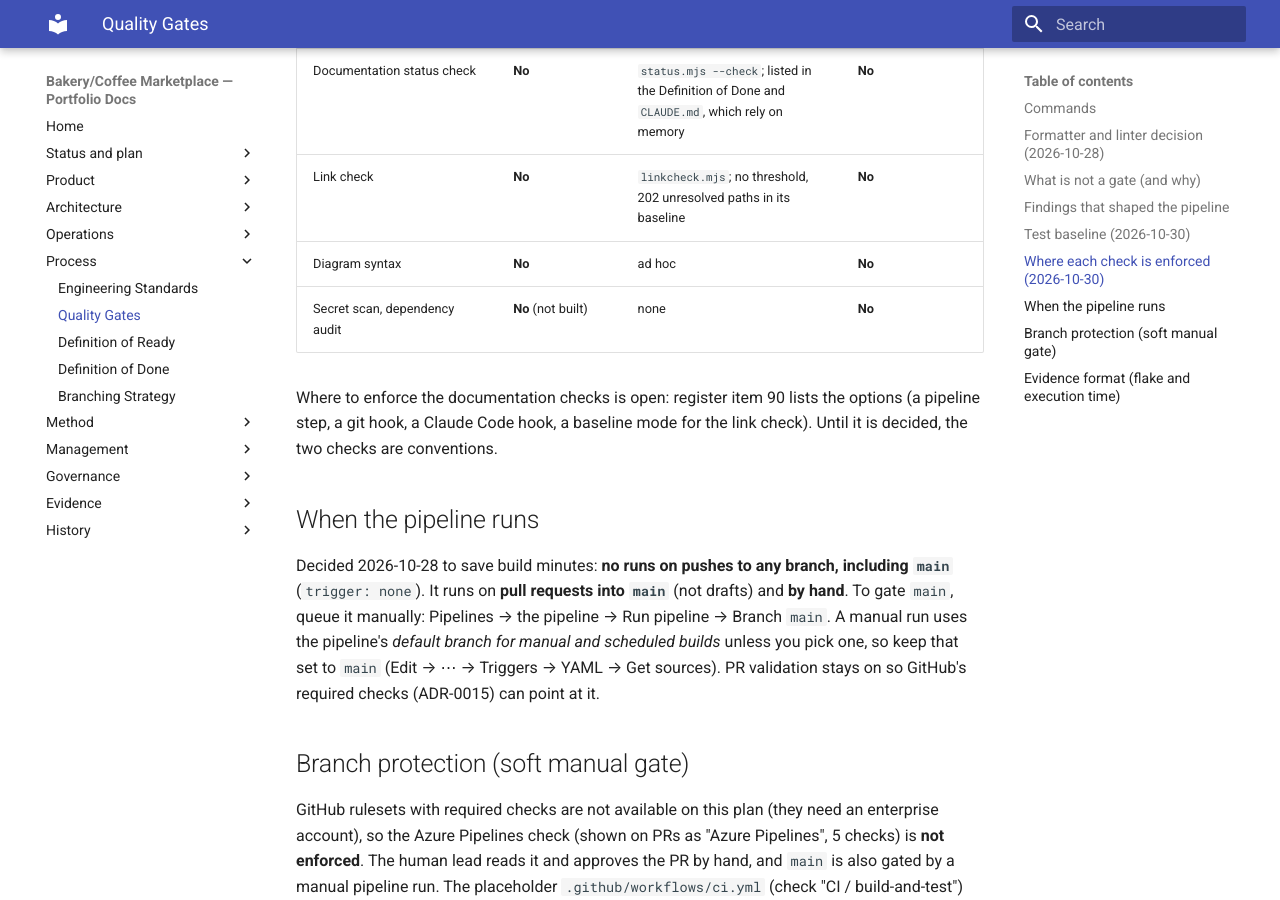
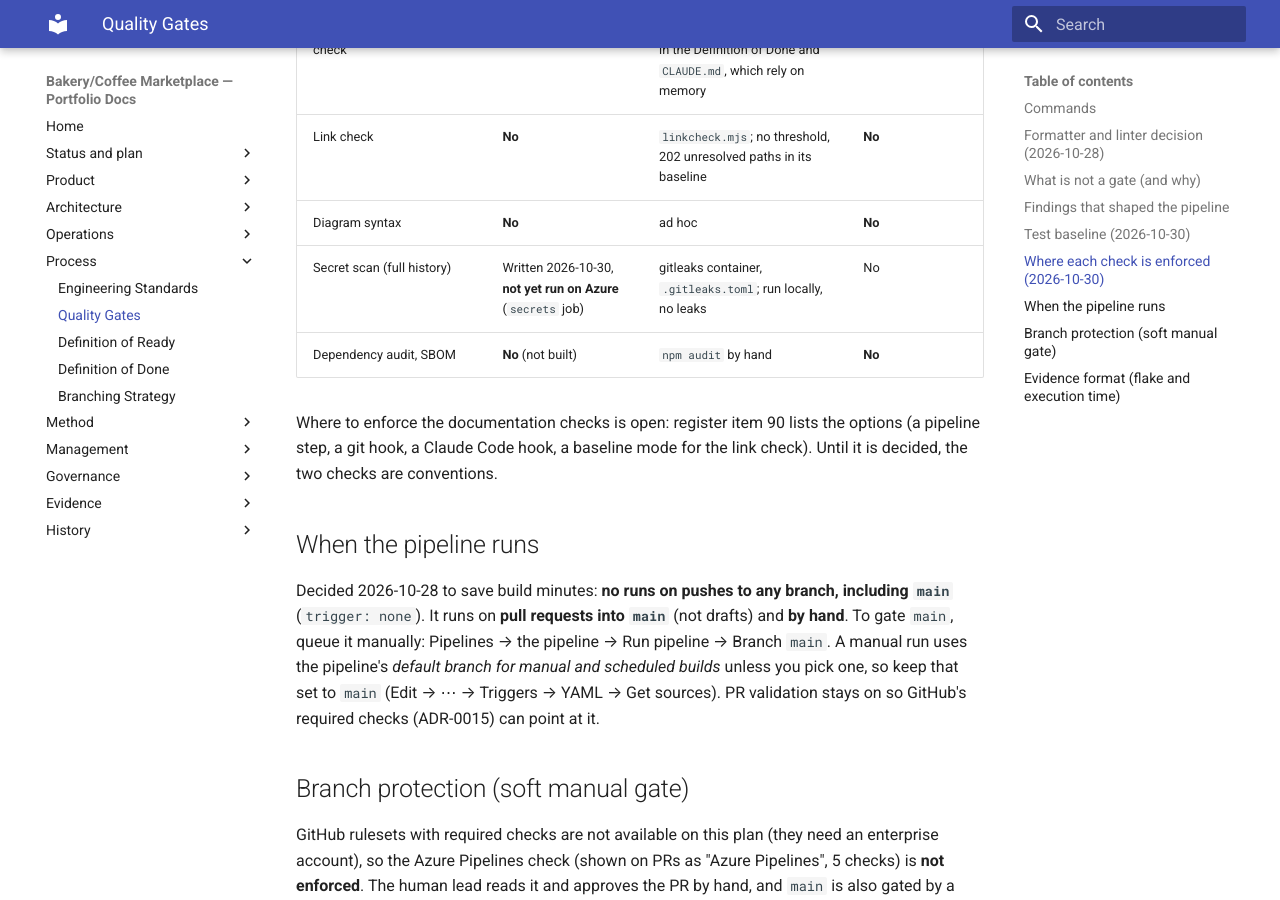
Before and after one commit to benjamin-hedrick/bakery-marketplace, an MkDocs documentation site: the page built from docs/process/quality-gates.md, in a window 1280 px wide and 900 px high, scrolled down 5278 px. Built offline with MkDocs 1.6.1 and Material for MkDocs 9.7.7, drawn with Linux system fonts in a browser that asks for light colours.

Commit message:
MIT licence and a secret-scan job in the pipeline (WI-SEC-004)
Steps 1 and 2 of the public-readiness pass (register item 93). The secrets job
runs gitleaks over the full history with a digest-pinned image and the
repository config; checked locally (clean on the repo, exit 1 on a planted
leak), not yet run on Azure.

Co-Authored-By: Claude Sonnet 5.5 <noreply@anthropic.com>

```diff
--- a/docs/process/quality-gates.md
+++ b/docs/process/quality-gates.md
@@ -79,7 +79,8 @@ Not run in the pipeline: the emulator-gated Cosmos tests, the real-stack journey
 | Documentation status check | **No** | `status.mjs --check`; listed in the Definition of Done and `CLAUDE.md`, which rely on memory | **No** |
 | Link check | **No** | `linkcheck.mjs`; no threshold, 202 unresolved paths in its baseline | **No** |
 | Diagram syntax | **No** | ad hoc | **No** |
-| Secret scan, dependency audit | **No** (not built) | none | **No** |
+| Secret scan (full history) | Written 2026-10-30, **not yet run on Azure** (`secrets` job) | gitleaks container, `.gitleaks.toml`; run locally, no leaks | No |
+| Dependency audit, SBOM | **No** (not built) | `npm audit` by hand | **No** |
 
 Where to enforce the documentation checks is open: register item 90 lists the options (a pipeline step, a git hook, a Claude Code hook, a baseline mode for the link check). Until it is decided, the two checks are conventions.
 
```
Also changed, not shown: README.md (+1 -1 lines), azure-pipelines.yml (+12 -1 lines), docs/governance/open-items-register.md (+1 -1 lines), docs/product/backlog/gap-catalog/gap-details.md (+1 -1 lines), docs/product/backlog/gap-catalog/target-map.md (+1 -1 lines), 1 other file.
